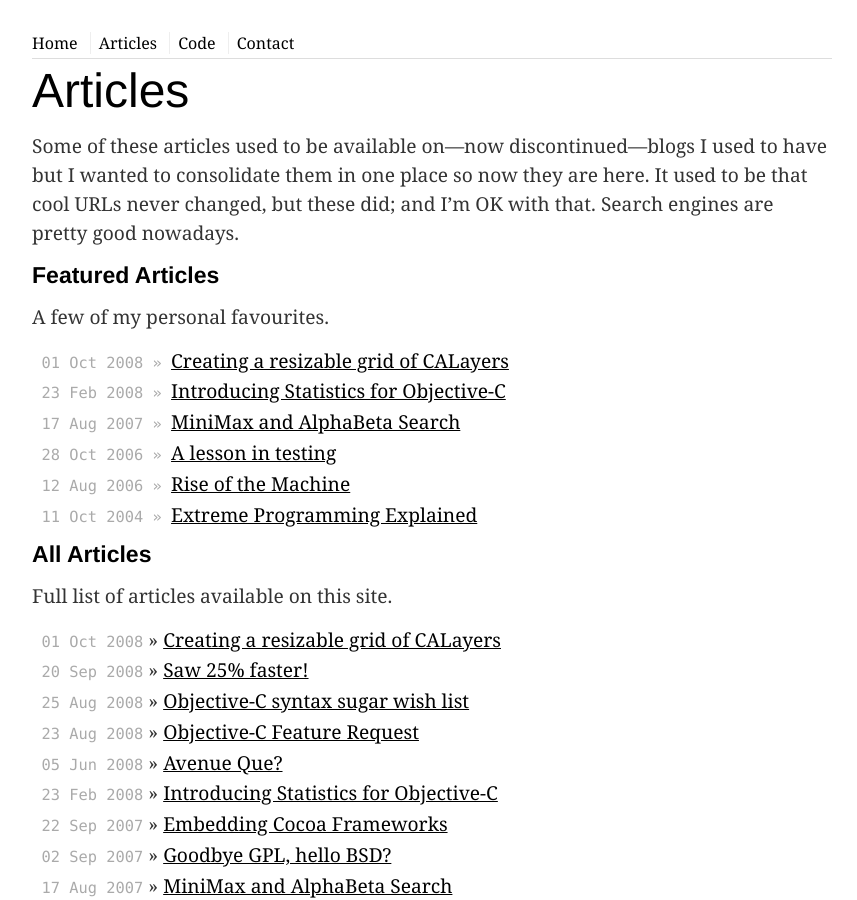
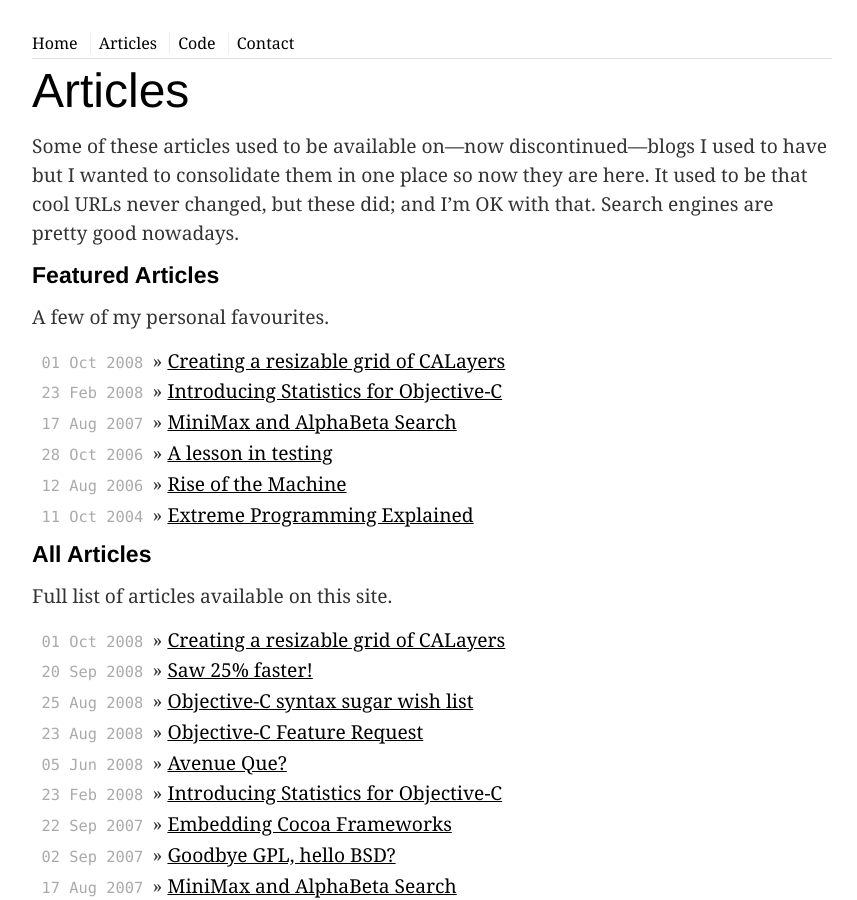
Before and after one commit to stig/www.brautaset.org, a Jekyll site: the page built from articles.md, in a window 1280 px wide and 900 px high. Shown: the whole window, without its empty margins (208-1065 px from the left). Built offline with Jekyll 4.4.1, drawn with Linux system fonts in a browser that asks for light colours.

Commit message:
fix consistency

```diff
--- a/articles.md
+++ b/articles.md
@@ -15,7 +15,7 @@
 <ul class="posts">
   {% for post in site.posts %}
     {% if post.featured %}
-      <li><span>{{ post.date | date_to_string }} &raquo; </span><a href="{{ post.url }}">{{ post.title }}</a></li>
+      <li><span>{{ post.date | date_to_string }} </span>&raquo; <a href="{{ post.url }}">{{ post.title }}</a></li>
     {% endif %}
   {% endfor %}
 </ul>
@@ -26,6 +26,6 @@
 
 <ul class="posts">
   {% for post in site.posts %}
-    <li><span>{{ post.date | date_to_string }}</span> &raquo; <a href="{{ post.url }}">{{ post.title }}</a></li>
+    <li><span>{{ post.date | date_to_string }} </span>&raquo; <a href="{{ post.url }}">{{ post.title }}</a></li>
   {% endfor %}
 </ul>
```
